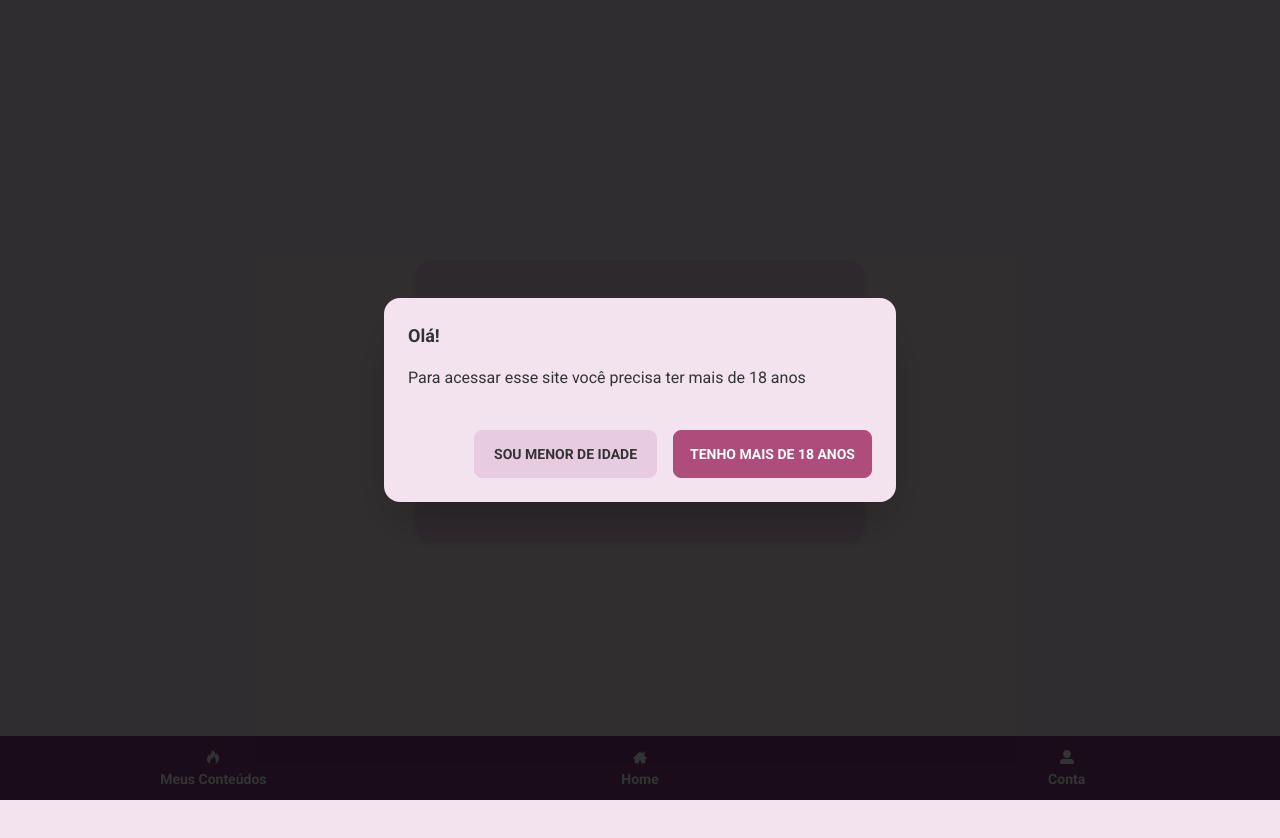
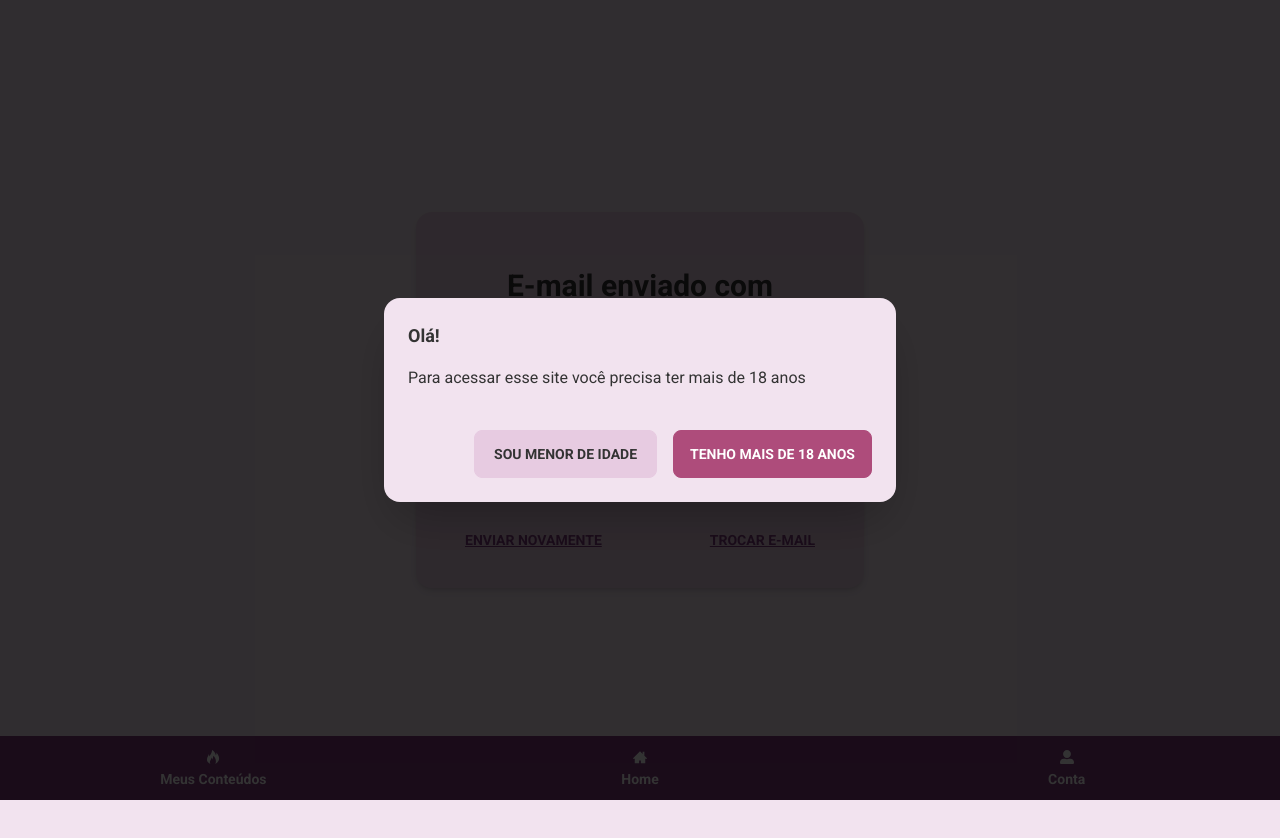
Before and after one commit to monetizzer/mvp-front, a Next.js app: page /login/e-mail/success in a window 1280 px wide. Shown: the top 838 px of the page. Built offline with nearby package versions, Linux system fonts and the light colour scheme.

Commit message:
Improve Email Login Text (#10)

```diff
--- a/src/app/login/e-mail/page.tsx
+++ b/src/app/login/e-mail/page.tsx
@@ -29,6 +29,12 @@ const Email = () => {
 	};
 
 	return (
+		<>
+			<header className="card-body flex items-center justify-center w-full mb-8">
+				<h2 className="card-title text-3xl text-center">
+					Entrar ou criar conta
+				</h2>
+			</header>
 			<form
 				className="flex items-center justify-center flex-col gap-6"
 				onSubmit={handleSubmit(onSubmit)}
@@ -51,6 +57,7 @@ const Email = () => {
 					Enviar
 				</button>
 			</form>
+		</>
 	);
 };
 
--- a/src/app/login/e-mail/success/page.tsx
+++ b/src/app/login/e-mail/success/page.tsx
@@ -9,13 +9,24 @@ const Success = () => {
 	const email = searchParams.get("e-mail");
 
 	return (
+		<>
+			<header className="card-body flex items-center justify-center w-full mb-8">
+				<h2 className="card-title text-3xl text-center">
+					E-mail enviado com sucesso.
+				</h2>
+			</header>
 			<div className="flex items-center justify-center flex-col gap-6">
 				<div className="text-center">
-				<h3 className="text-xl">E-mail enviado com sucesso.</h3>
+					<strong>Enviado para: </strong>
 					<span>{email}</span>
+					<p className="mt-10">Feche essa pagina e continue do seu e-mail.</p>
 				</div>
 				<div className="flex items-center justify-between xs:flex-row flex-col w-full">
-				<button type="button" title="Enviar novamente" className="btn btn-link">
+					<button
+						type="button"
+						title="Enviar novamente"
+						className="btn btn-link"
+					>
 						Enviar novamente
 					</button>
 					<Link
@@ -27,6 +38,7 @@ const Success = () => {
 					</Link>
 				</div>
 			</div>
+		</>
 	);
 };
 
--- a/src/app/login/layout.tsx
+++ b/src/app/login/layout.tsx
@@ -11,11 +11,6 @@ const LoginLayout: FC<Props> = ({ children }) => {
 		<main className="flex justify-center w-full min-h-[100dvh]">
 			<section className="flex items-center justify-center w-full max-w-7xl container-padding">
 				<div className="card w-full max-w-md flex-shrink-0 xs:bg-base-200 xs:shadow-md container-padding">
-					<header className="card-body flex items-center justify-center w-full mb-8">
-						<h2 className="card-title text-3xl text-center">
-							Entrar ou cria conta
-						</h2>
-					</header>
 					{children}
 				</div>
 			</section>
--- a/src/app/login/page.tsx
+++ b/src/app/login/page.tsx
@@ -6,6 +6,12 @@ import { MdEmail } from "react-icons/md";
 
 export default function Login() {
 	return (
+		<>
+			<header className="card-body flex items-center justify-center w-full mb-8">
+				<h2 className="card-title text-3xl text-center">
+					Entrar ou criar conta
+				</h2>
+			</header>
 			<div className="flex items-center justify-center flex-col">
 				<Link
 					type="button"
@@ -17,14 +23,16 @@ export default function Login() {
 					Discord
 				</Link>
 				<div className="divider">OU</div>
-			<button
-				type="button"
+				<Link
+					type="Link"
 					title="Logar com email"
 					className="btn btn-secondary rounded-xl w-full"
+					href="/login/e-mail"
 				>
 					<MdEmail className="mr-2" />
 					E-mail
-			</button>
+				</Link>
 			</div>
+		</>
 	);
 }
--- a/src/components/NavBar/index.tsx
+++ b/src/components/NavBar/index.tsx
@@ -26,7 +26,7 @@ export const NavBar = () => {
 			<Link
 				className="tooltip btn btn-ghost normal-case  flex flex-col align-center justify-center"
 				data-tip="Conta"
-				href="/conta"
+				href="/login"
 			>
 				<FaUserAlt />
 				<span className="hidden md:block">Conta</span>
```
Lines whose indentation alone changed are shown as unchanged.
